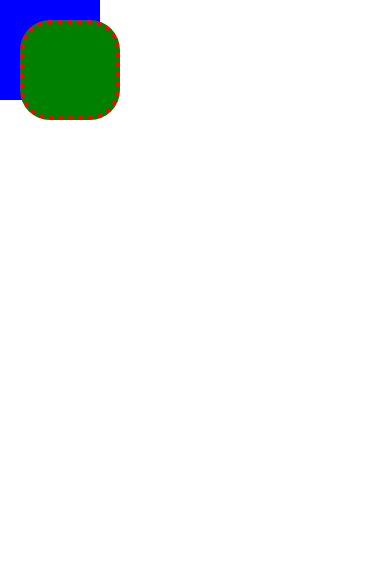
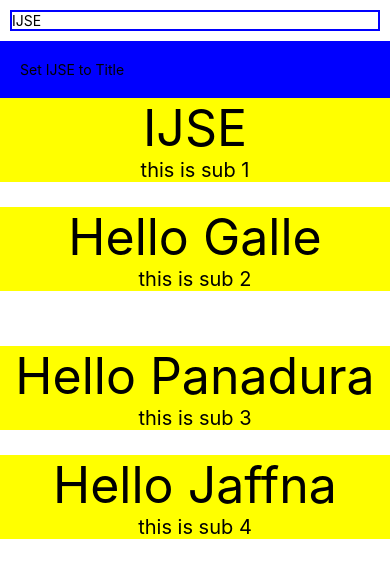
Before and after one commit to Hirusha2000/AMD-Advanced_MobileApplication_Development, a React Native app: screen / in a window 390 px wide. Shown: the top 578 px of the page. Built offline with nearby package versions, Linux system fonts and the light colour scheme.

Commit message:
Inclass activities begis

```diff
--- a/App.tsx
+++ b/App.tsx
@@ -1,34 +1,40 @@
-
-import React, {useState}from 'react';
-import { Alert, TextInput, View } from 'react-native';
-import { Text,Button,StyleSheet } from 'react-native';
 
 
+import React, { useState } from "react";
+import { Button, SafeAreaView, Text, TextInput, TouchableOpacity } from "react-native";
+import { CustomTitle } from "./src/components/CustomTitle.tsx";
+// import styles, { styles2 } from "./src/styles/styles";
+// import { styles, styles2 } from "./src/styles/styles";
 
 function App(): React.JSX.Element {
 
+  const [title, setTitle] = useState('IJSE');
 
+  return (
+      <SafeAreaView>
+        <TextInput
+            style={{borderColor: 'blue', borderWidth: 2, margin: 10}}
+            value={title}
+            onChange={(val) => {
+              setTitle(val.nativeEvent.text);
+            }}
+        />
 
+        <TouchableOpacity
+            onPress={(val) => {
+              setTitle('IJSE');
+            }}
+            style={{backgroundColor: 'blue', padding: 20}}>
+          <Text>Set IJSE to Title</Text>
+        </TouchableOpacity>
 
+        <CustomTitle title={title} subTitle={'this is sub 1'}/>
+        <CustomTitle title={'Hello Galle'} subTitle={'this is sub 2'} marginBottom={55}/>
+        <CustomTitle title={'Hello Panadura'} subTitle={'this is sub 3'}/>
+        <CustomTitle title={'Hello Jaffna'} subTitle={'this is sub 4'}/>
+      </SafeAreaView>
+  );
 
-return (
-
-<View style={sty.container }>
-<View style={{width:100,height:100,backgroundColor:'blue'}}></View>
-<View style={{width:100,height:100,backgroundColor:'green',position:'absolute',margin:20,
-elevation:1,borderRadius:30,borderStyle:'dotted',borderWidth:5,borderColor:'red'}}></View>
-</View>
-
-  );
 }
 
-
-const sty=StyleSheet.create({
-container:{
-  flex:1,
-  backgroundColor:'white'
-}
-
-})
-
 export default App;
```
